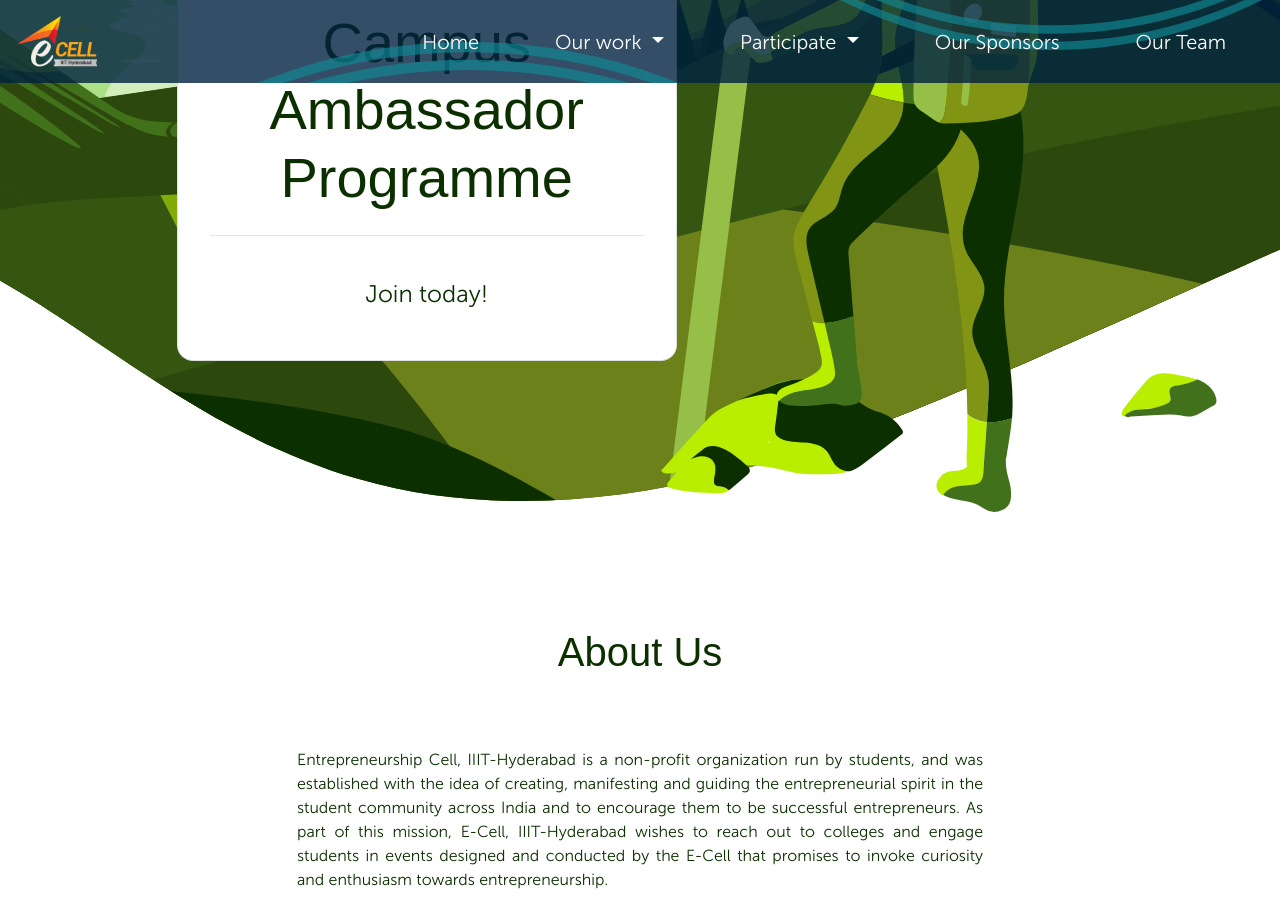
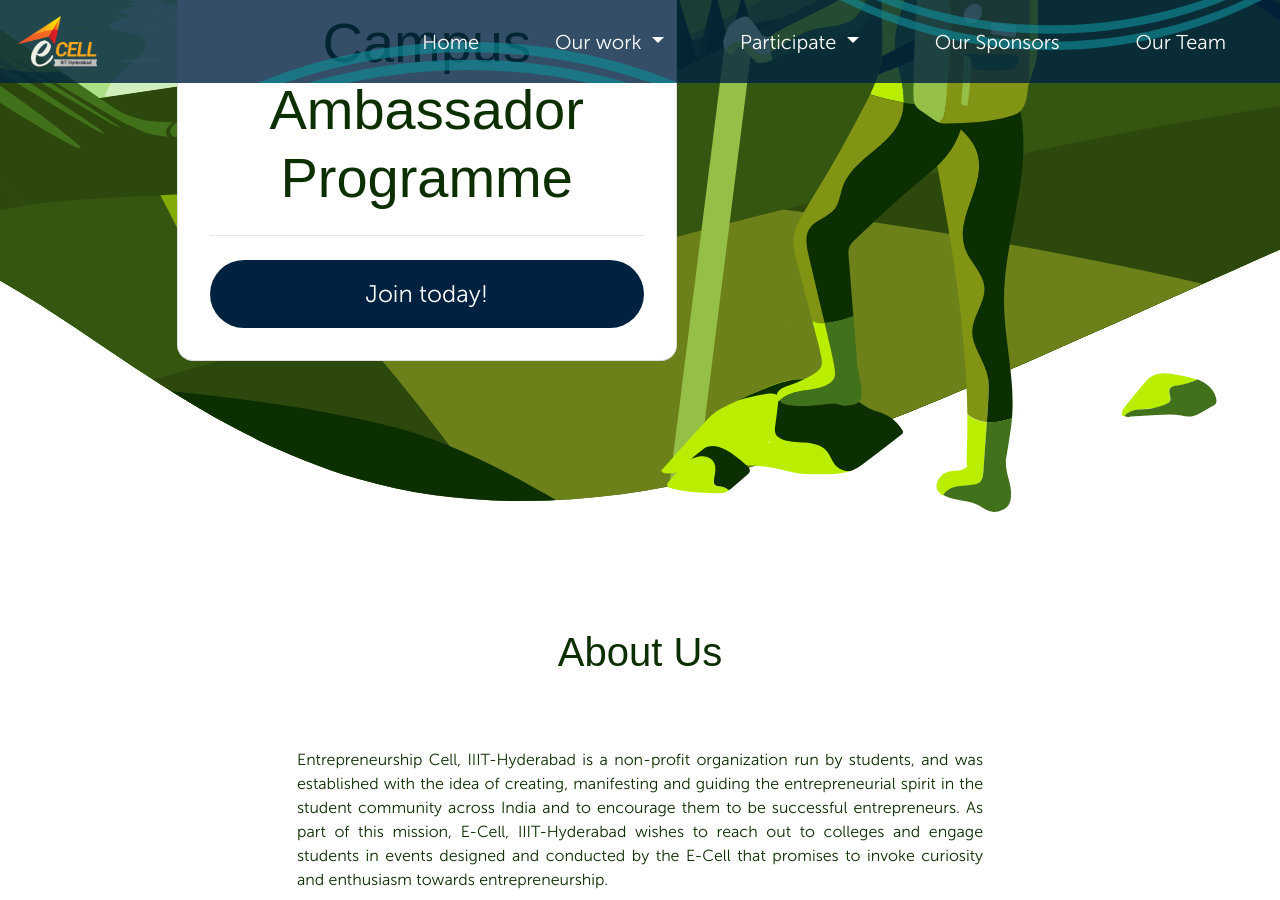
Before and after one commit to IIIT-ECell/website_2019, a Jekyll site: the page built from ca.html, in a window 1280 px wide and 900 px high, scrolled down 384 px. Built offline with Jekyll 4.4.1, drawn with Linux system fonts in a browser that asks for light colours; nearby versions of some CDN libraries; some web fonts are replaced.

Commit message:
make cta btn color prominent

```diff
--- a/css/ca.css
+++ b/css/ca.css
@@ -46,14 +46,14 @@
     width: 100%;
     font-size: 1.5rem;
     padding: 1rem;
-    color: #0c2f00;
+    color: white !important;
+    background: #002240;
     transition: 0.5s ease;
     border-radius: 3rem;
 }
 
 .ca-link:hover {
-    background-color: #0c2f00;
-    color: white !important;
+    cursor: pointer;
     text-decoration: none;
 }
 
```
